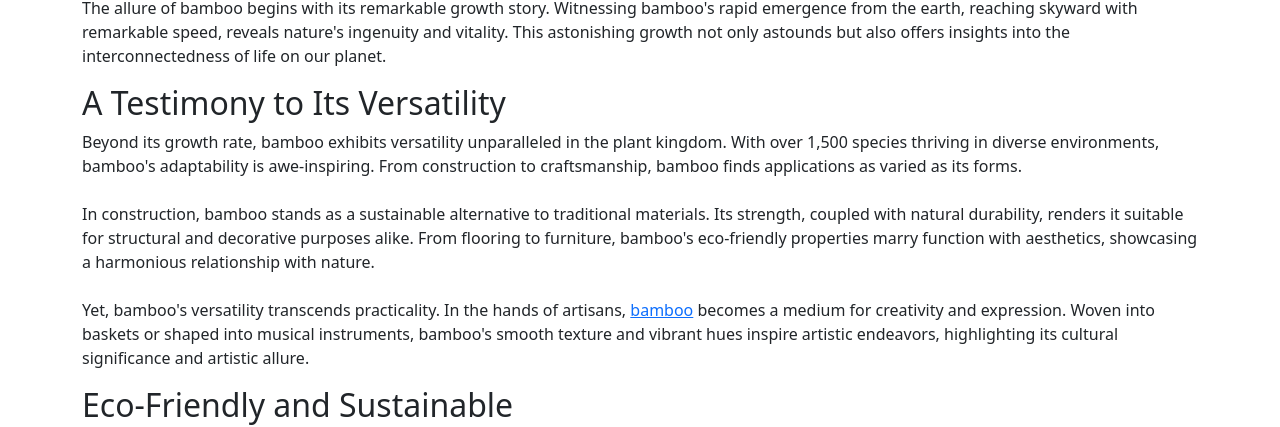
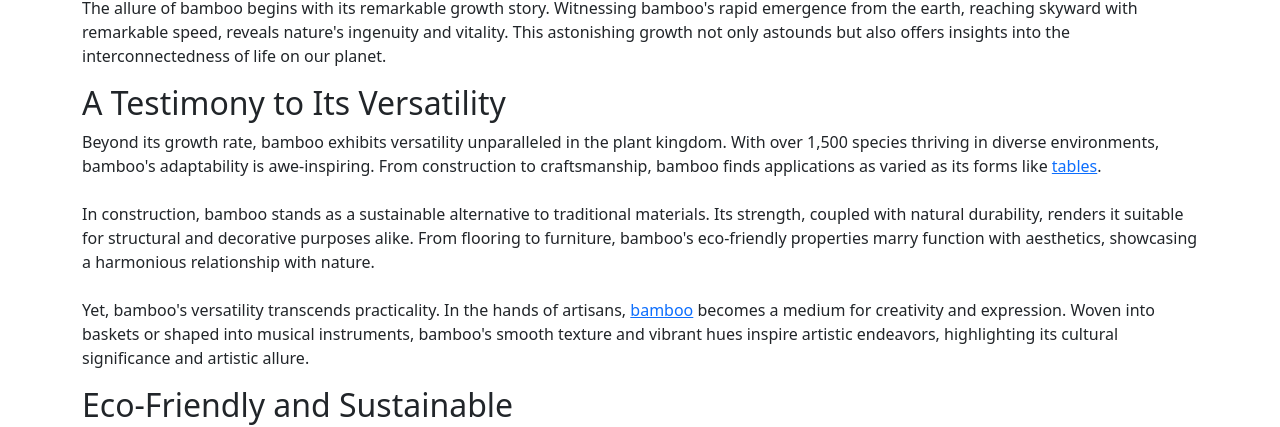
Before and after one commit to BambooJourney/versatile-bamboo, a plain HTML site: page index.html in a window 1280 px wide. Shown: the part 1238-1665 px from the top of the page. Drawn offline with nearby package versions, Linux system fonts and the light colour scheme.

Commit message:
tableedit

```diff
--- a/index.html
+++ b/index.html
@@ -75,7 +75,7 @@
             <p>The allure of bamboo begins with its remarkable growth story. Witnessing bamboo's rapid emergence from the earth, reaching skyward with remarkable speed, reveals nature's ingenuity and vitality. This astonishing growth not only astounds but also offers insights into the interconnectedness of life on our planet.</p>
             <h2>A Testimony to Its Versatility
             </h2>
-            <p>Beyond its growth rate, bamboo exhibits versatility unparalleled in the plant kingdom. With over 1,500 species thriving in diverse environments, bamboo's adaptability is awe-inspiring. From construction to craftsmanship, bamboo finds applications as varied as its forms.
+            <p>Beyond its growth rate, bamboo exhibits versatility unparalleled in the plant kingdom. With over 1,500 species thriving in diverse environments, bamboo's adaptability is awe-inspiring. From construction to craftsmanship, bamboo finds applications as varied as its forms like <a href="https://silken-sanctuary.com/bamboo-table/" target="_blank">tables</a>.
                 <br><br>
                 In construction, bamboo stands as a sustainable alternative to traditional materials. Its strength, coupled with natural durability, renders it suitable for structural and decorative purposes alike. From flooring to furniture, bamboo's eco-friendly properties marry function with aesthetics, showcasing a harmonious relationship with nature.
                 <br><br>
```
